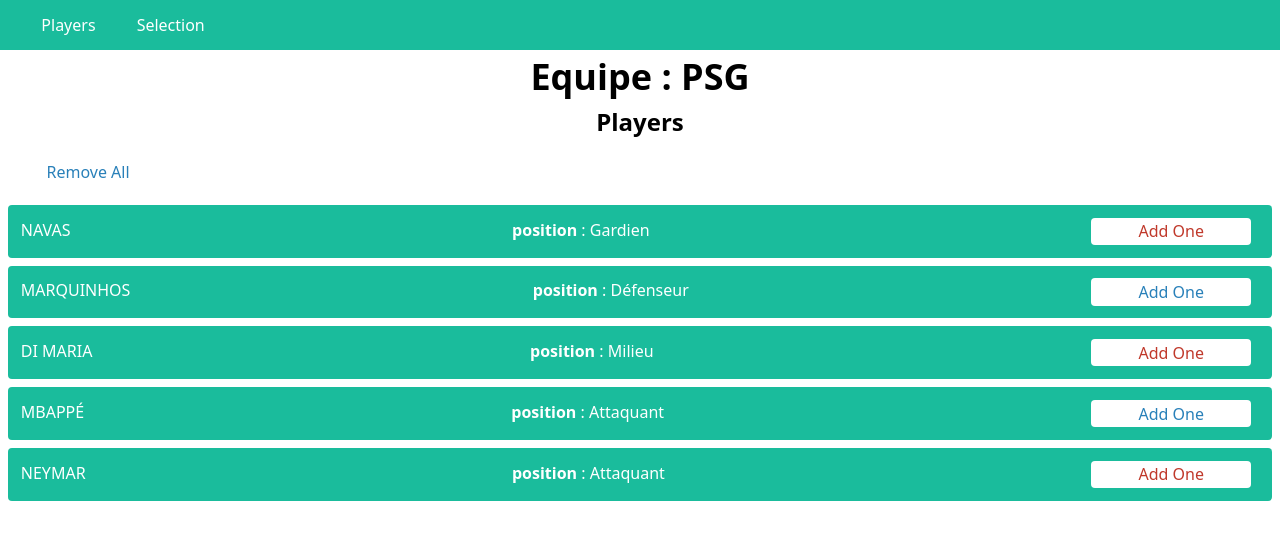
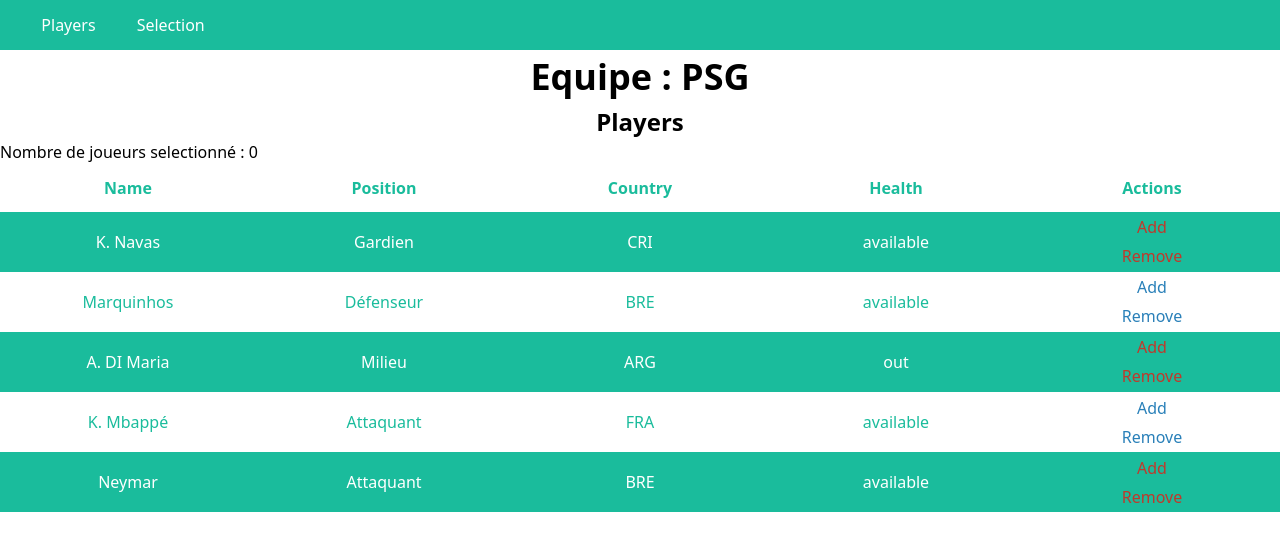
Before and after one commit to LucasLaurens/LUCAS_LAURENS_IWM_VUE_JS, a Vue app in the folder vue-game1/client/: page / in a window 1280 px wide. Shown: the top 550 px of the page. Built offline with nearby package versions, Linux system fonts and the light colour scheme.

Commit message:
[Impr] remove all and style

```diff
--- a/vue-game1/client/src/components/PlayerCard.vue
+++ /dev/null
@@ -1,35 +0,0 @@
-<template>
-	<div class="rounded m-2 md:flex justify-between">
-		<h3>{{lastName}}</h3>
-		<p><span style="font-weight: bold;">position</span> : {{playerData.position}}</p>
-		<div class="flex">
-			<base-button
-				class="add mr-2"
-				title="Add One"
-				:index="index"
-				@click="addData(playerData)"
-			/>
-		</div>
-	</div>
-</template>
-<script>
-export default {
-	name: "player-card",
-	props: {
-		playerData: Object,
-		index: Number,
-		clickMethod: Function
-	},
-	methods: {
-		addData: function (player) {
-			this.$emit('add-data', player)
-		}
-	},
-	computed: {
-		lastName: function() {
-			// Get only the lastname in the fullname string
-			return (this.playerData.name.split('.').length > 1) ? this.playerData.name.split('.')[1].toUpperCase() : this.playerData.name.toUpperCase();
-		}
-	},
-}
-</script>
--- a/vue-game1/client/src/components/global/BaseArray.vue
+++ b/vue-game1/client/src/components/global/BaseArray.vue
@@ -1,22 +1,29 @@
 <template>
 	<div>
-		<table v-show="selection && selection.length > 0" class="table-auto w-full base-array">
+		<table v-show="players && players.length > 0" class="table-auto w-full base-array">
 			<thead>
 				<tr>
 					<th class="w-1/5">Name</th>
 					<th class="w-1/5">Position</th>
 					<th class="w-1/5">Country</th>
 					<th class="w-1/5">Health</th>
-					<th class="w-1/5">Action</th>
+					<th class="w-1/5">Actions</th>
 				</tr>
 			</thead>
 			<tbody>
-				<tr v-for="(player, index) in selection" :key="index" :class="[(index%2==0) ? 'green-line' : 'white-line']">
-					<td class="w-1/6 text-center">{{player.name}}</td>
-					<td class="w-1/6 text-center">{{player.position}}</td>
-					<td class="w-1/6 text-center">{{player.country}}</td>
-					<td class="w-1/6 text-center">{{player.health}}</td>
-					<td class="w-1/6 text-center">
+				<tr v-for="(player, index) in players" :key="index" :class="[(index%2==0) ? 'green-line' : 'white-line']">
+					<td class="w-1/5 text-center">{{player.name}}</td>
+					<td class="w-1/5 text-center">{{player.position}}</td>
+					<td class="w-1/5 text-center">{{player.country}}</td>
+					<td class="w-1/5 text-center">{{player.health}}</td>
+					<td class="w-1/5 text-center">
+						<base-button
+							v-show="title.length > 0 && title === 'players'"
+							title="Add"
+							:index="index"
+							:class="[playerPicked(player)]"
+							@click="addOne(player)"
+						/>
 						<base-button
 							title="Remove"
 							:index="index"
@@ -33,18 +40,30 @@
 export default {
 	name: "base-array",
 	props: {
-		selection: Array
+		players: Array,
+		title: String
 	},
 	methods: {
 		...mapActions({
+			addPlayer: 'addPlayer',
 			removePlayer: 'removePlayer'
 		}),
+		addOne: function(player) {
+			// Add an item in a list if doesn't exist
+			if (!this.$store.state.selection.includes(player)) {
+				this.addPlayer(player)
+			}
+			this.counter = this.$store.state.selection.length;
+		},
 		removeData: function(player) {
 			// Remove an item accordting to the name
 			this.removePlayer(player)
 			this.counter = this.$store.state.selection.length;
+		},
+		playerPicked: function(player) {
+			return (this.$store.state.selection.find(item => item.name === player.name)) ? 'selected' : '';
 		}
-	},
+	}
 }
 </script>
 <style>
@@ -67,4 +86,16 @@
 	color: #fff;
 	background: #1abc9c;
 }
+.base-array tr .selected button {
+	position: relative;
+}
+.base-array tr .selected button::before {
+	content: "";
+	position: absolute;
+	background: #444;
+	top: 50%;
+	left: 25%;
+	width: 50%;
+	height: .25rem;
+}
 </style>
--- a/vue-game1/client/src/components/global/BaseButton.vue
+++ b/vue-game1/client/src/components/global/BaseButton.vue
@@ -17,7 +17,6 @@
 <style scoped>
 	button {
 		border-radius: 0.25rem;
-		background: #fff;
 		padding: 1%;
 		width: 10rem;
 		outline: none;
--- a/vue-game1/client/src/screens/PlayerView.vue
+++ b/vue-game1/client/src/screens/PlayerView.vue
@@ -2,57 +2,28 @@
 	<div id="player-view" class="container mx-auto">
 		<div class="mb-4">
 			<h2 class="second-title">Players</h2>
-			<base-button
-				class="btn-show m-2"
-				title="Remove All"
-				@click="removeAll"
-			/>
-			<player-card
+			<p>Nombre de joueurs {{stringParse}} : {{counter}}</p>
+			<base-array
 				v-show="players && players.length > 0"
-				v-for="(player, i) in players" :key="i"
-				class="item-list"
-				:class="[(i%2==0) ? '' : 'blue']"
-				:playerData="player"
-				:index="i"
-				@add-data="(data) => addOne(data)"
+				:players="players"
+				title="players"
 			/>
 		</div>
 	</div>
 </template>
 <script>
-import PlayerCard from '../components/PlayerCard'
-import { mapActions } from 'vuex'
 export default {
 	name: "player-view",
-	components: {
-		PlayerCard
-	},
-	data() {
-		return {
-			counter: 0
-		}
-	},
-	methods: {
-		...mapActions({
-			addPlayer: 'addPlayer'
-		}),
-		addOne: function(player) {
-			// Add an item in a list if doesn't exist
-			if (!this.$store.state.selection.includes(player)) {
-				this.addPlayer(player)
-			}
-			this.counter = this.$store.state.selection.length;
+	computed: {
+		counter: function() {
+			return this.$store.state.counter
 		},
-		removeAll: function() {
-			// Remove all items in a list
-			this.list = [];
-			this.counter = 0;
-		},
-	},
-	computed: {
 		players: function() {
 			return this.$store.state.players
 		},
+		stringParse: function() {
+			return (this.counter && this.counter > 1) ? 'selectionnés' : 'selectionné'
+		}
 	},
 }
 </script>
--- a/vue-game1/client/src/screens/SelectionView.vue
+++ b/vue-game1/client/src/screens/SelectionView.vue
@@ -1,22 +1,53 @@
 <template>
 	<div id="selection-view">
 		<h2 class="second-title">Selection</h2>
-		<base-array
-			v-show="selection && selection.length > 0"
-			:selection="selection"
-		/>
+		<div class="m-2">
+			<p>Nombre de joueurs {{stringParse}} : {{counter}}</p>
+			<base-button
+				class="btn-remove-all m-2"
+				title="Remove All"
+				@click="removeDatas"
+			/>
+			<base-array
+				v-show="selection && selection.length > 0"
+				:players="selection"
+				title="selection"
+			/>
+		</div>
 	</div>
 </template>
 <script>
+import { mapActions } from 'vuex'
 export default {
 	name: "selection-view",
+	methods: {
+		...mapActions({
+			removeAll: 'removeAll'
+		}),
+		removeDatas: function() {
+			if(this.counter > 0) {
+				this.removeAll();
+			}
+		}
+	},
 	computed: {
 		/* eslint-disable no-mixed-spaces-and-tabs */
     	selection: function() {
-			console.log(this.$store.state.selection)
 			let store = this.$store.state.selection;
 			return (store && store.length > 0) ? store : [];
+		},
+		counter: function() {
+			return this.$store.state.counter
+		},
+		stringParse: function() {
+			return (this.counter && this.counter > 1) ? 'selectionnés' : 'selectionné'
 		}
   	}
 }
 </script>
+<style>
+	.btn-remove-all button {
+		background: #1abc9c;
+		color: #fff !important;
+	}
+</style>
--- a/vue-game1/client/src/store.js
+++ b/vue-game1/client/src/store.js
@@ -3,29 +3,46 @@
 
 export const store = createStore({
 	state: {
+		counter: 0,
 		players: datas.players,
 		selection: []
 	},
 	mutations: {
 		ADD_PLAYER: (state, player) => {
-			state.selection.push(player)
+			if(!state.selection.includes(player)) {
+				state.counter += 1
+			}
+
+			state.selection.push(player);
 		},
 		REMOVE_PLAYER: (state, player) => {
+			if(state.counter > 0) {
+				state.counter -= 1
+			}
+
 			state.selection = state.selection.filter(item => {
 				return item.name !== player.name
 			});
 		},
+		REMOVE_ALL: (state) => {
+			state.selection = [];
+			state.counter = 0;
+		}
 	},
 	getters: {
+		counter: state => state.counter,
 		players: state => state.players,
 		selection: state => state.selection
 	},
 	actions: {
 		addPlayer: (store, player) => {
-			store.commit('ADD_PLAYER', player)
+			store.commit('ADD_PLAYER', player);
 		},
 		removePlayer: (store, player) => {
-			store.commit('REMOVE_PLAYER', player)
+			store.commit('REMOVE_PLAYER', player);
+		},
+		removeAll: (store) => {
+			store.commit('REMOVE_ALL');
 		}
 	}
 });
```
